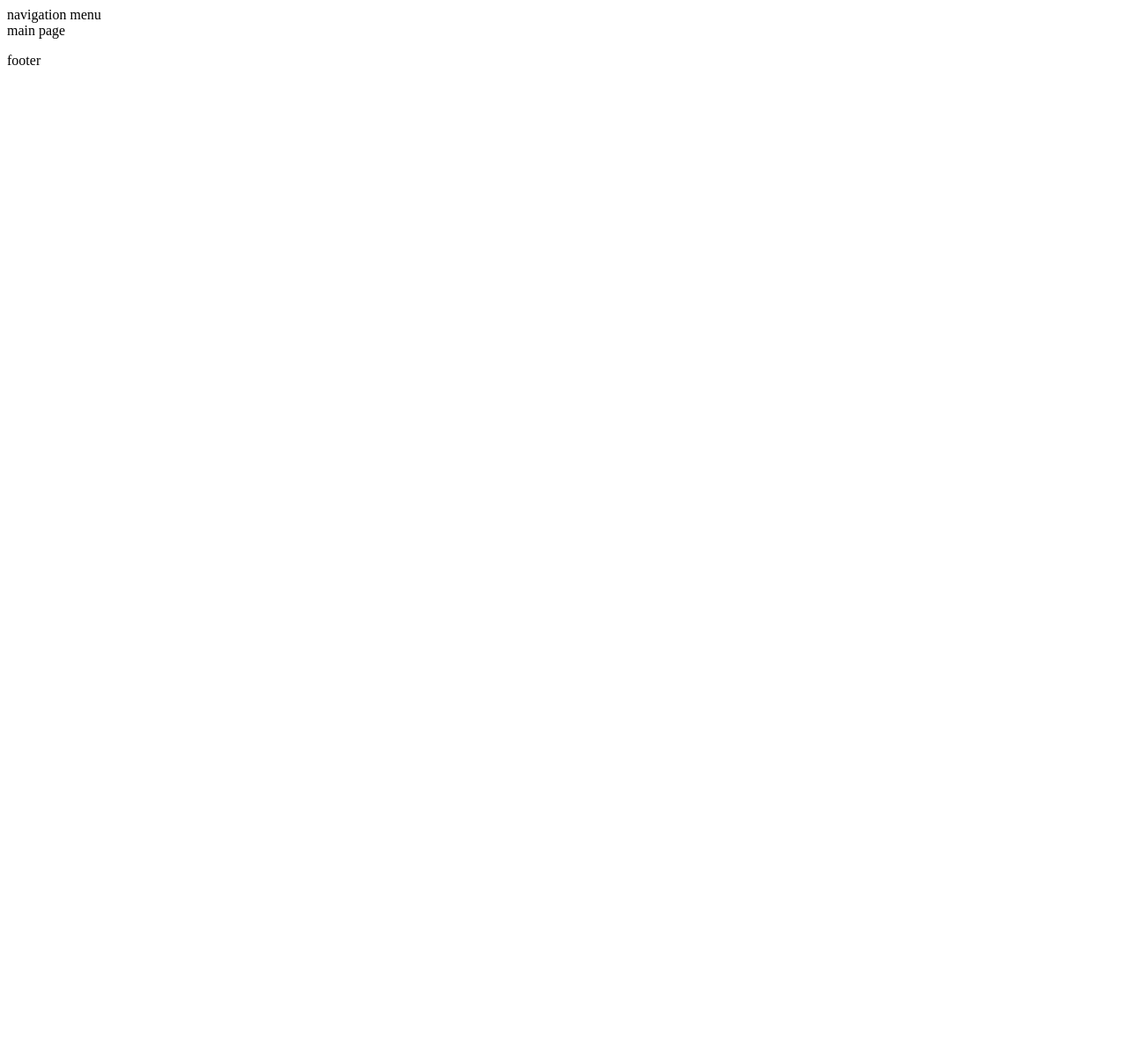
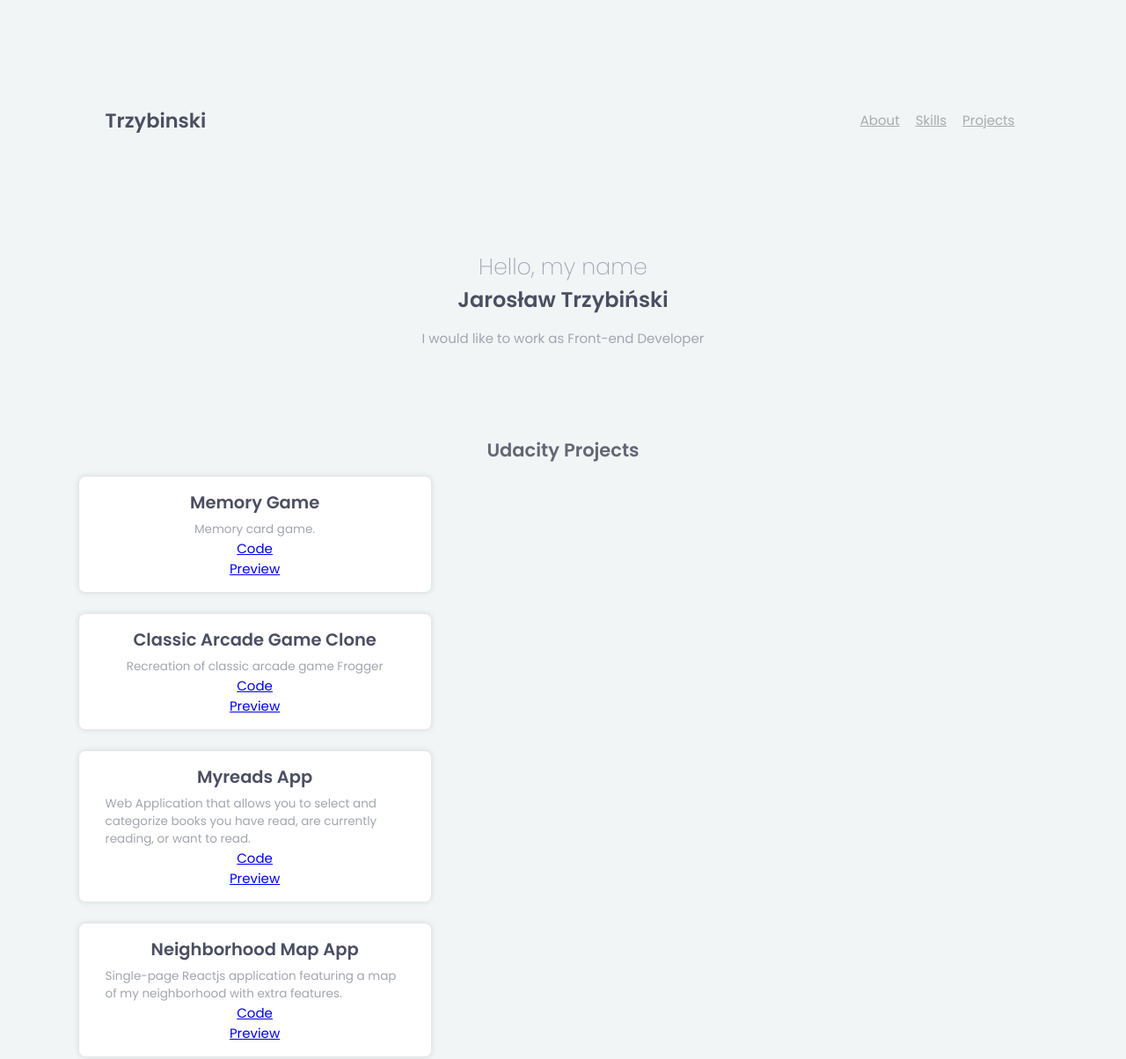
Before and after one commit to Jarek-Trzybinski/portfolio-old-html-version, a website: page index.html in a window 1280 px wide. Shown: the whole page at 88% size. Before the commit the page ends 800 px from the top, so only its background shows below. Drawn offline with nearby package versions, Linux system fonts and the light colour scheme; files that its build step writes are made by us from their sources.

Commit message:
Add Udacity Projects Cards

```diff
--- a/index.html
+++ b/index.html
@@ -3,24 +3,54 @@
 <head>
   <meta charset="UTF-8">
   <meta name="viewport" content="width=device-width, initial-scale=1.0"> <!-- displays site properly based on user's device -->
-
-  <link rel="icon" type="image/png" sizes="32x32" href="./images/favicon-32x32.png">
   <link rel="stylesheet" href="css/styles.css">
-  <title>Frontend Mentor | Four card feature section</title>
+  <title>Front-End Porfolio - Jaroslaw Trzybiński</title>
 </head>
 <body>
   <div class="page-wrapper">
     <header class="header">
-      <nav>navigation menu</nav>
+      <h2>Trzybinski</h2>
+      <nav>
+        <a href="">About</a>
+        <a href="">Skills</a>
+        <a href="">Projects</a>
+      </nav>
     </header>
-    <main class="main">
-      main page
-    </main>
-    <footer class="footer">
-      <p class="attribution">
-       footer
-      </p>
-    </footer>
+
+      <div class="about">
+        <h1 class="hello">Hello, my name</p>
+        <h1 class="name">Jarosław Trzybiński</h1>
+        <p>I would like to work as Front-end Developer</p>
+      </div>
+      <div class="projects">
+        <h1>Udacity Projects</h1>
+        <div class="card-container">
+          <div class="card">
+            <h3>Memory Game</h3>
+            <p>Memory card game.</p>
+            <a href="https://github.com/Jarek-Trzybinski/fend-p3-memory-game">Code</a>
+            <a href="https://jarek-trzybinski.github.io/fend-p3-memory-game/">Preview</a>
+          </div>
+          <div class="card">
+            <h3>Classic Arcade Game Clone</h3>
+            <p>Recreation of classic arcade game Frogger</p>
+            <a href="https://github.com/Jarek-Trzybinski/fend-p4-arcade-game/settings">Code</a>
+            <a href="https://jarek-trzybinski.github.io/fend-p4-arcade-game/">Preview</a>
+          </div>
+          <div class="card">
+            <h3>Myreads App</h3>
+            <p>Web Application that allows you to select and categorize books you have read, are currently reading, or want to read.</p>
+            <a href="https://github.com/Jarek-Trzybinski/fend-p7-reactnd-project-myreads-app">Code</a>
+            <a href="https://jarek-trzybinski.github.io/fend-p7-reactnd-project-myreads-app/">Preview</a>
+          </div>
+          <div class="card">
+            <h3>Neighborhood Map App</h3>
+            <p>Single-page Reactjs application  featuring a map of my neighborhood with extra features. </p>
+            <a href="https://github.com/Jarek-Trzybinski/fend-p7-reactnd-project-myreads-app">Code</a>
+            <a href="https://jarek-trzybinski.github.io/fend-p8-neighborhood-map-test/">Preview</a>
+          </div>
+        </div>
+      </div>
   </div>
 
 </body>
--- a/sass/styles.sass
+++ b/sass/styles.sass
@@ -1,2 +1,81 @@
+// fonts
+@import url(https://fonts.googleapis.com/css?family=Poppins:200,400,600&display=swap)
+
+
 *
     box-sizing: border-box
+    padding: 0
+    margin: 0
+    font-size: 15px
+    font-weight: 400
+    font-family: 'Poppins', sans-serif
+.page-wrapper
+    padding: 7%
+    margin: 0
+body
+    display: block
+    background-color: #f2f5f6
+header
+    width: 100%
+    display: flex
+    padding: 30px
+    justify-content: space-between
+    align-items: center
+header h2
+    font-size: 1.5rem
+    font-weight: 600
+    color: #4c4e61
+nav a
+    font: grey 1.4rem
+    color: #a8aaac
+    padding: 7px
+
+.about
+    text-align: center
+    max-width: 480px
+    margin: auto
+    margin: 100px auto
+
+.about h1.hello
+    font-size: 1.7rem
+    font-weight: 200
+    color: #a3a5ae
+.about .name
+    font-size: 1.6rem
+    font-weight: 600
+    color: #4c4e61
+    margin-bottom: 1rem
+.about p
+    font-size: 1rem
+    font-weight: 400
+    color: #a3a5ae
+
+.card-container
+    display: grid
+    grid-gap: 25px
+
+.projects h1
+    font-size: 1.4rem
+    font-weight: 600
+    color: #656675
+    margin-bottom: 1rem
+    text-align: center
+.card
+    padding: 1rem 2rem
+    background-color: white
+    box-shadow: 0 0 6px 1px rgba(0,0,0,0.1)
+    border-radius: 7px
+    display: grid
+    justify-items: center
+    max-width: 400px
+.card h3
+    color: #4c4e61
+    font-size: 1.3rem
+    font-weight: 600
+    margin-bottom: 0.4rem
+.card p
+    color: #a3a5ae
+    font-size: 0.9rem
+    font-weight: 400
+.card img
+    width: 200px
```
Also changed, not shown: css/styles.css (added), images/memory_game.jpg (added).
